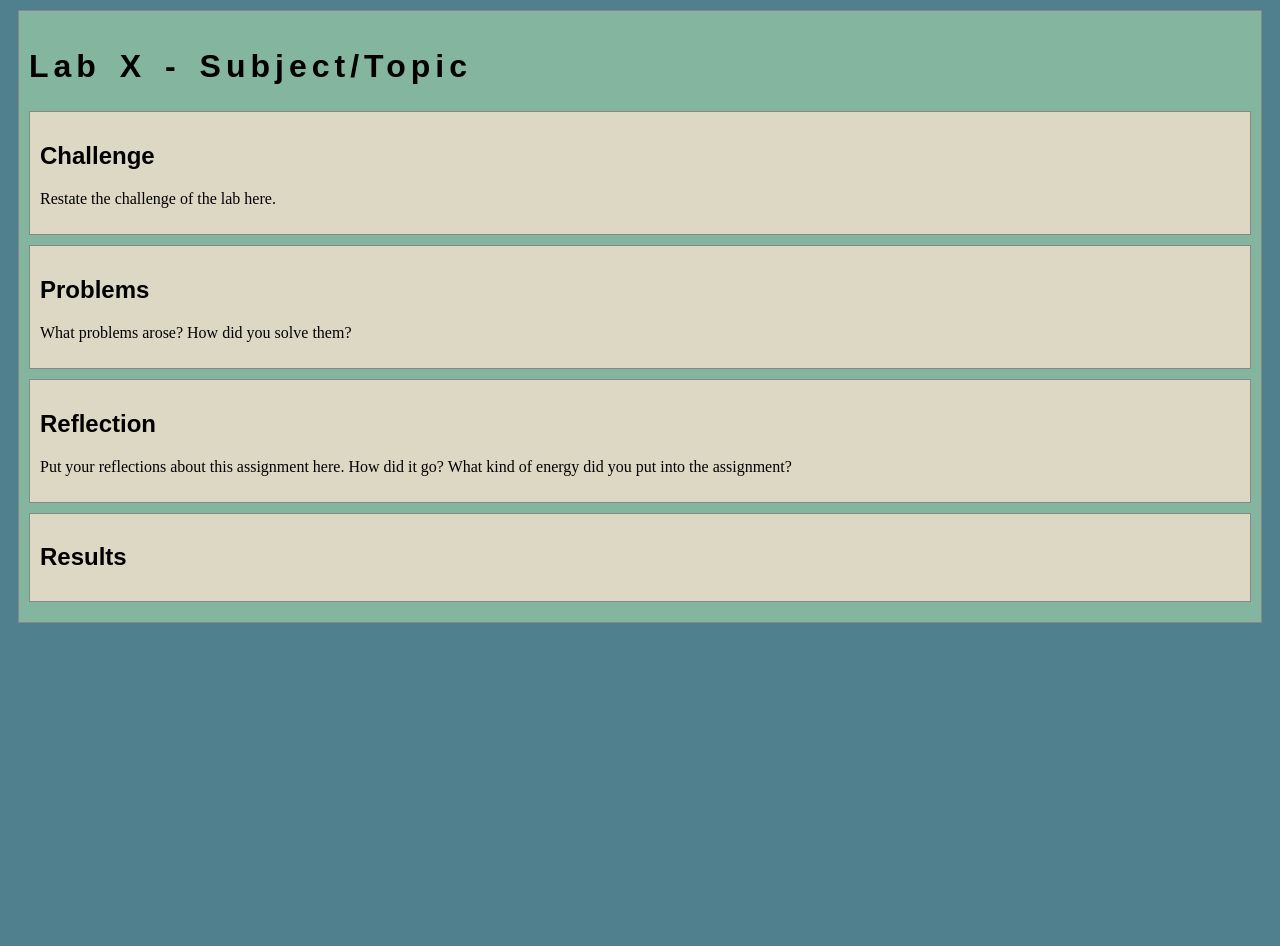
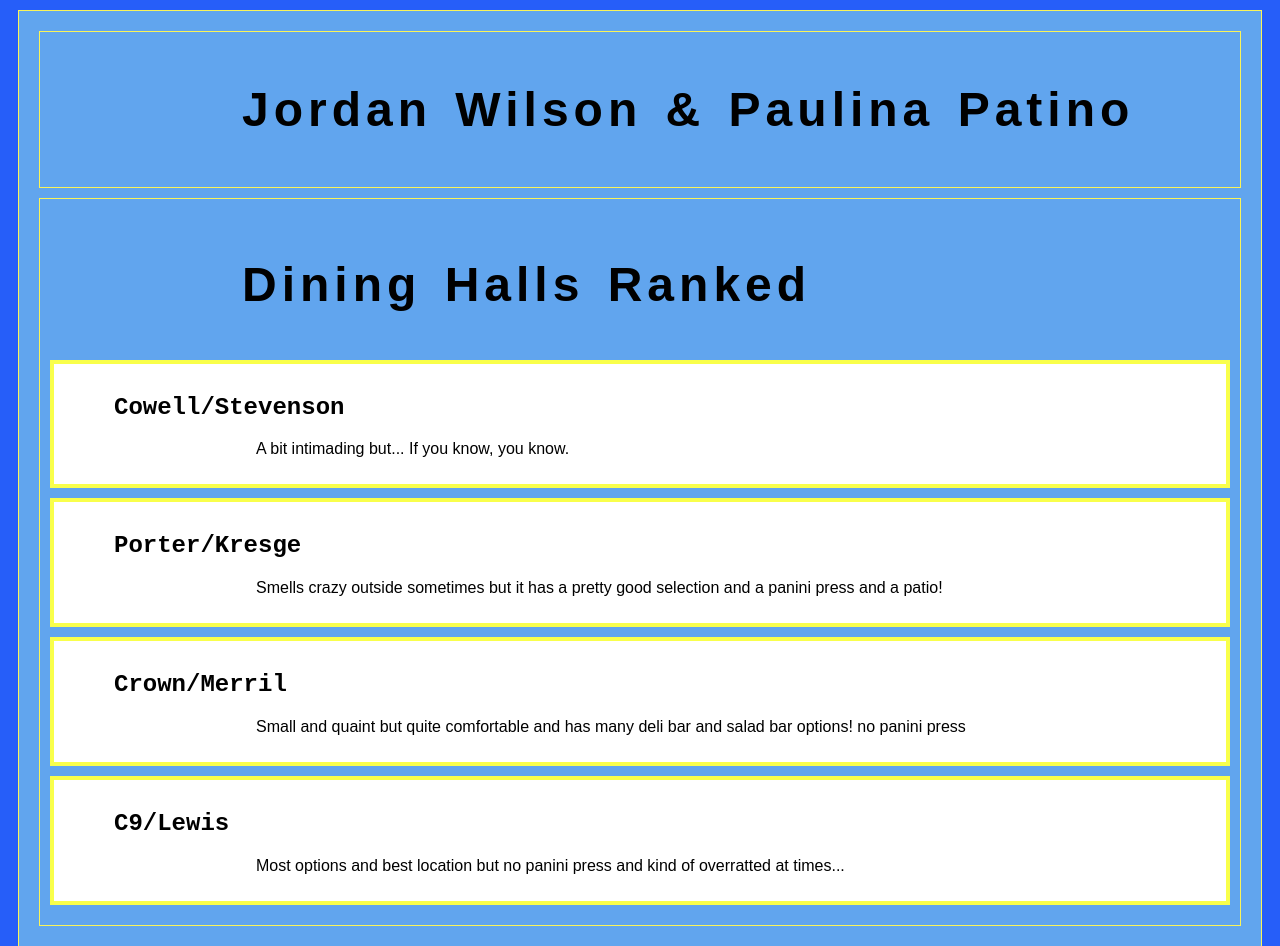
Before and after one commit to paulinaepatino/art101, a plain HTML site: page lab2/index.html in a window 1280 px wide. Shown: the top 946 px of the page. Before the commit the page ends 800 px from the top, so only its background shows below. Drawn offline with nearby package versions, Linux system fonts and the light colour scheme.

Commit message:
lab 3 boi

```diff
--- a/css/homepage.css
+++ b/css/homepage.css
@@ -1,6 +1,12 @@
 /* this css file will only style the homepage of our site */
 
-.cat-photo {
-  margin: 10px;
-  max-width: 500px;
+.selfportrait {
+  width: 3in;
 }
+
+h1 {
+  letter-spacing: 5px;
+  word-spacing: 5px;
+  font-size: 300%;
+  text-indent: 4in;
+}
--- a/css/site.css
+++ b/css/site.css
@@ -4,33 +4,53 @@
 
 /* we can select an html element tag, in this case "body" will apply to the whole document */
 body {
-  background-color: #50808E;
+  background-color: #ffb1dd;
+  font-family: 'arial';
 }
 
 /* we can have rules apply to multiple elements at the same time with commas */
-h1,h2,h3 {
-  font-family: sans-serif;
+h1 {
+  font-family: 'arial';
+  color: #ffffff;
+  text-indent: 20px;
+}
+
+h2,h3 {
+  font-family: 'Courier New', Courier, monospace;
+  color:#040404
 }
 
 /* and we can have rules that overlap other rules, both take effect */
 h1 {
   letter-spacing: 5px;
   word-spacing: 5px;
-  font-size: 200%;
+  font-size: 300%;
+  text-indent: 2in;
 }
 
 /* the hashtag in a CSS selector selects an element by id, e.g., id="content" */
 #content {
   margin: 10px;
   padding: 10px;
-  border: solid 1px #888;
-  background-color: #84B59F;
+  border: solid 3px #f8ff8f;
+  background-color: #55d2dd;
 }
 
 /* the period in a CSS selector selects an element by class, e.g., class="minor-section" */
 .minor-section {
   padding: 10px;
   margin-bottom: 10px;
-  border: solid 1px #888;
-  background-color: #A3C9A8;
+  border: solid 3px #4a21a8;
+  background-color: #ffffff;
 }
+
+a:link {
+  color: #4a21a8;
+  background-color: transparent;
+  text-decoration: none;
+}
+
+a:hover {
+  background-color: transparent;
+  text-decoration: underline;
+}
--- a/lab2/css/lab.css
+++ b/lab2/css/lab.css
@@ -1,9 +1,63 @@
 /* Here we can set styles for this lab page that we don't want to effect others pages */
 
 /* the period in a CSS selector selects an element by class, e.g., class="minor-section" */
+
+body {
+  background-color: #265ef9;
+}
+
+/* we can have rules apply to multiple elements at the same time with commas */
+h1 {
+  font-family: 'arial';
+  color: #000000;
+  text-indent: 2in;
+}
+
+h2,h3 {
+  font-family: 'Courier New', Courier, monospace;
+  color:#040404
+}
+
+/* and we can have rules that overlap other rules, both take effect */
+h1 {
+  letter-spacing: 5px;
+  word-spacing: 5px;
+  font-size: 300%;
+  text-indent: 2in;
+}
+
+/* the hashtag in a CSS selector selects an element by id, e.g., id="content" */
+#content {
+  margin: 10px;
+  padding: 10px;
+  border: solid 1px #faf459;
+  background-color: #61a5ee;
+}
+
+/* the period in a CSS selector selects an element by class, e.g., class="minor-section" */
+.minor-section {
+  padding: 10px;
+  margin-bottom: 10px;
+  border: solid 1px #888;
+  background-color: #aad771;
+}
 .minor-section {
     padding: 10px;
     margin-bottom: 10px;
-    border: solid 1px #888;
-    background-color: #DDD8C4;
+    border: solid 4px #f9ff4b;
+    background-color: #ffffff;
   }
+  h2,h3 {
+    font-family: 'Courier New';
+    color: #000000;
+    text-indent: 50px;
+  }
+  body{
+color: rgb(0, 0, 0);
+font-size: 30;
+text-indent: 2in;
+  }
+
+  .dhlogo {
+    width: 3in;
+  }
--- a/lab2/index.html
+++ b/lab2/index.html
@@ -1,8 +1,24 @@
 <!DOCTYPE html>
 <html>
 <head>
+	<meta charset="UTF-8">
+       <title>Lab 2 - My First HTML</title>
+       <link rel="stylesheet" href="../css/site.css">
+   </head>
+   <body>
+	<main id="content">
+		<section>
+			<div id="content">
+           <h1>Jordan Wilson & Paulina Patino</h1>
+
+       </div>
+
+   </body>
+</html>
+
+
 	<!-- This title is used for tabs and bookmarks -->
-	<title>Lab X - Subject/Topic</title>
+	<title>Lab 2 - Subject/Topic</title>
 
 	<!-- Use UTF character set, a good idea with any webpage -->
   	<meta charset="UTF-8" />
@@ -23,24 +39,25 @@
 	<!-- Style this page by changing the CSS in ../css/site.css or css/lab.css -->
 	<main id="content">
 		<section>
-			<h1>Lab X - Subject/Topic</h1>
+			<h1>Dining Halls Ranked</h1>
 			<div class="minor-section">
-					<h2>Challenge</h2>
-					<p>Restate the challenge of the lab here.</p>
+					<h2>Cowell/Stevenson</h2>
+					<p>A bit intimading but... If you know, you know.</p>
 			</div>
 
 			<div class="minor-section">
-					<h2>Problems</h2>
-					<p>What problems arose? How did you solve them? </p>
+					<h2>Porter/Kresge</h2>
+					<p>Smells crazy outside sometimes but it has a pretty good selection and a panini press and a patio!</p>
 			</div>
 
 			<div class="minor-section">
-					<h2>Reflection</h2>
-					<p>Put your reflections about this assignment here. How did it go? What kind of energy did you put into the assignment? </p>
+					<h2>Crown/Merril</h2>
+					<p>Small and quaint but quite comfortable and has many deli bar and salad bar options! no panini press</p>
 			</div>
 
 			<div class="minor-section">
-					<h2>Results</h2>
+					<h2>C9/Lewis</h2>
+					<p>Most options and best location but no panini press and kind of overratted at times...</p>
 					<div id="output"></div>
 			</div>
 		</section>
--- a/lab3/css/lab.css
+++ b/lab3/css/lab.css
@@ -1,9 +1,24 @@
 /* Here we can set styles for this lab page that we don't want to effect others pages */
 
 /* the period in a CSS selector selects an element by class, e.g., class="minor-section" */
+
+.homepagecode {
+    width: 5in;
+  }
 .minor-section {
-    padding: 10px;
+    padding: 5px;
     margin-bottom: 10px;
-    border: solid 1px #888;
-    background-color: #DDD8C4;
+    border: solid 3px #4a21a8;
+    background-color: #ffffff;
   }
+  .homepagecode {
+    width: 4in;
+  }
+
+.lab3code {
+  width: 4in;
+}
+
+.lab3site {
+  width: 4in;
+}
```
Also changed, not shown: index.html (+12 -5 lines), lab3/index.html (+16 -5 lines), lab6/index.html (+1 -0 lines), img/dininghall-logo.png (added), lab2/img/dining-logo-foodpro.png (added), lab3/img/homepagehtml.jpg (added), lab3/img/lab3html.jpg (added), lab3/img/lab3site.jpg (added), 3 other files.
